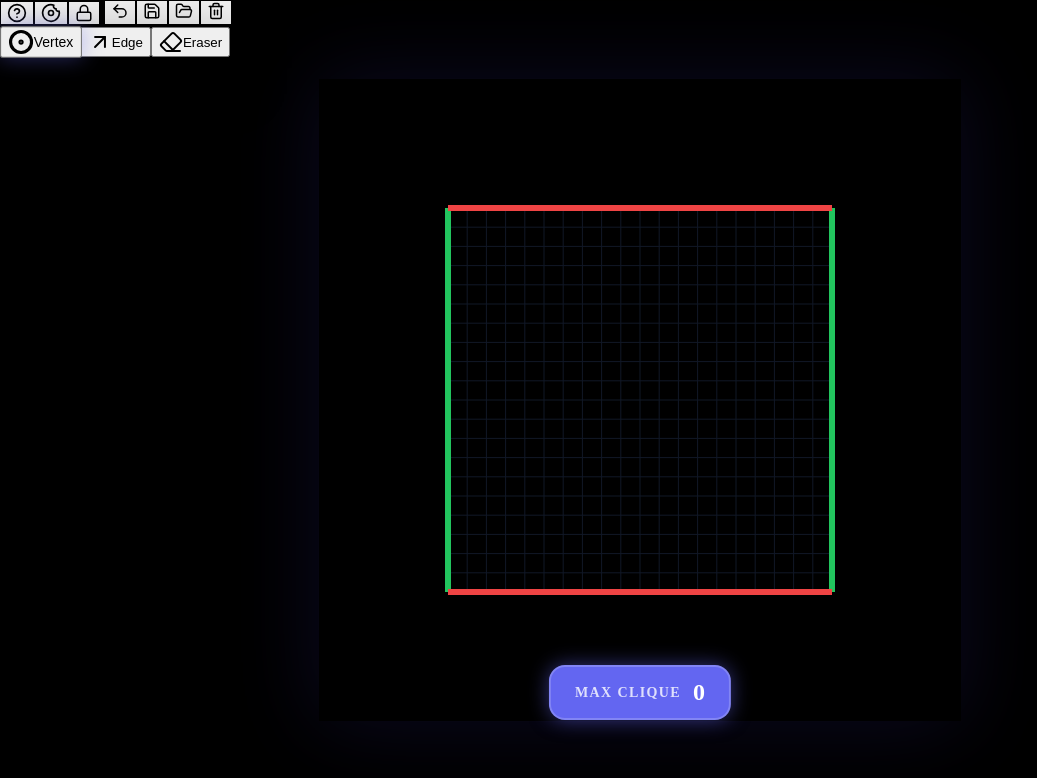
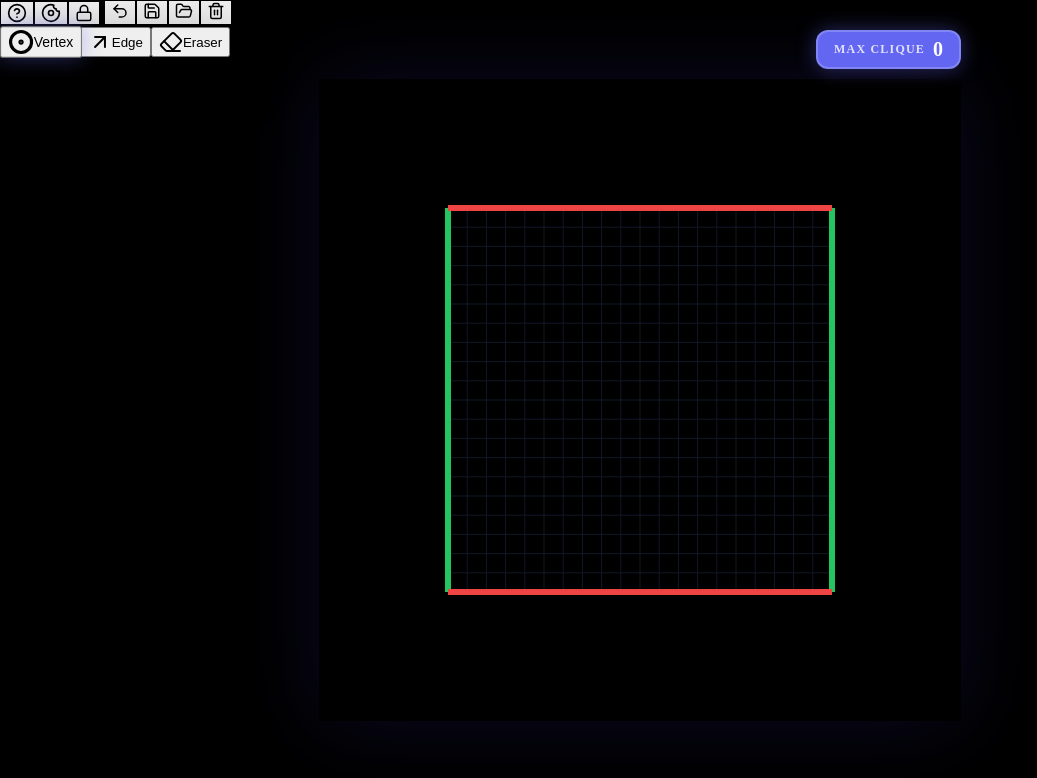
Before and after one commit to jt496/UCL200, a React (Vite) app in the folder doughnut/: page / in a window 1280 px wide. Shown: the top 778 px of the page, without its empty margins (0-1037 px from the left). Built offline with nearby package versions, Linux system fonts and the light colour scheme.

Commit message:
feat: reposition clique indicator above canvas using absolute positioning

```diff
--- a/doughnut/src/App.tsx
+++ b/doughnut/src/App.tsx
@@ -655,31 +655,31 @@ function App() {
 
       {/* Main Content Area */}
       {!showHelp && (
-        <div className="w-full h-full flex items-center justify-center px-10 py-12 sm:p-24 overflow-hidden bg-black">
+        <div className="w-full h-full flex items-center justify-center px-10 py-12 sm:p-24 bg-black">
           <div className="relative">
             {!is3D && (
               <div
                 style={{
-                  position: 'fixed',
-                  bottom: '80px', // Above the mode toggles
-                  left: '50%',
-                  transform: 'translateX(-50%)',
+                  position: 'absolute',
+                  bottom: 'calc(100% + 10px)', // Just above the rectangle
+                  right: '0',
                   background: '#6366f1', // Indigo 600
                   color: 'white',
-                  padding: '12px 24px',
-                  borderRadius: '16px',
-                  boxShadow: '0 0 20px rgba(99, 102, 241, 0.5)',
+                  padding: '6px 16px',
+                  borderRadius: '12px',
+                  boxShadow: '0 0 20px rgba(99, 102, 241, 0.4)',
                   zIndex: 9999,
                   fontWeight: '900',
                   pointerEvents: 'none',
                   display: 'flex',
                   alignItems: 'center',
-                  gap: '12px',
-                  border: '2px solid rgba(255, 255, 255, 0.2)'
+                  gap: '8px',
+                  border: '2px solid rgba(255, 255, 255, 0.2)',
+                  whiteSpace: 'nowrap'
                 }}
               >
-                <span style={{ fontSize: '14px', textTransform: 'uppercase', letterSpacing: '0.1em', opacity: 0.8 }}>Max Clique</span>
-                <span style={{ fontSize: '24px' }}>{maxCliqueSize}</span>
+                <span style={{ fontSize: '12px', textTransform: 'uppercase', letterSpacing: '0.1em', opacity: 0.8 }}>Max Clique</span>
+                <span style={{ fontSize: '20px' }}>{maxCliqueSize}</span>
               </div>
             )}
             <div className={`relative w-full ${is3D ? 'h-full' : 'aspect-square max-h-[80vh] max-w-[80vh] bg-black rounded-2xl shadow-[0_0_80px_rgba(79,70,229,0.15)] border border-slate-800/50 overflow-hidden'}`}>
```
